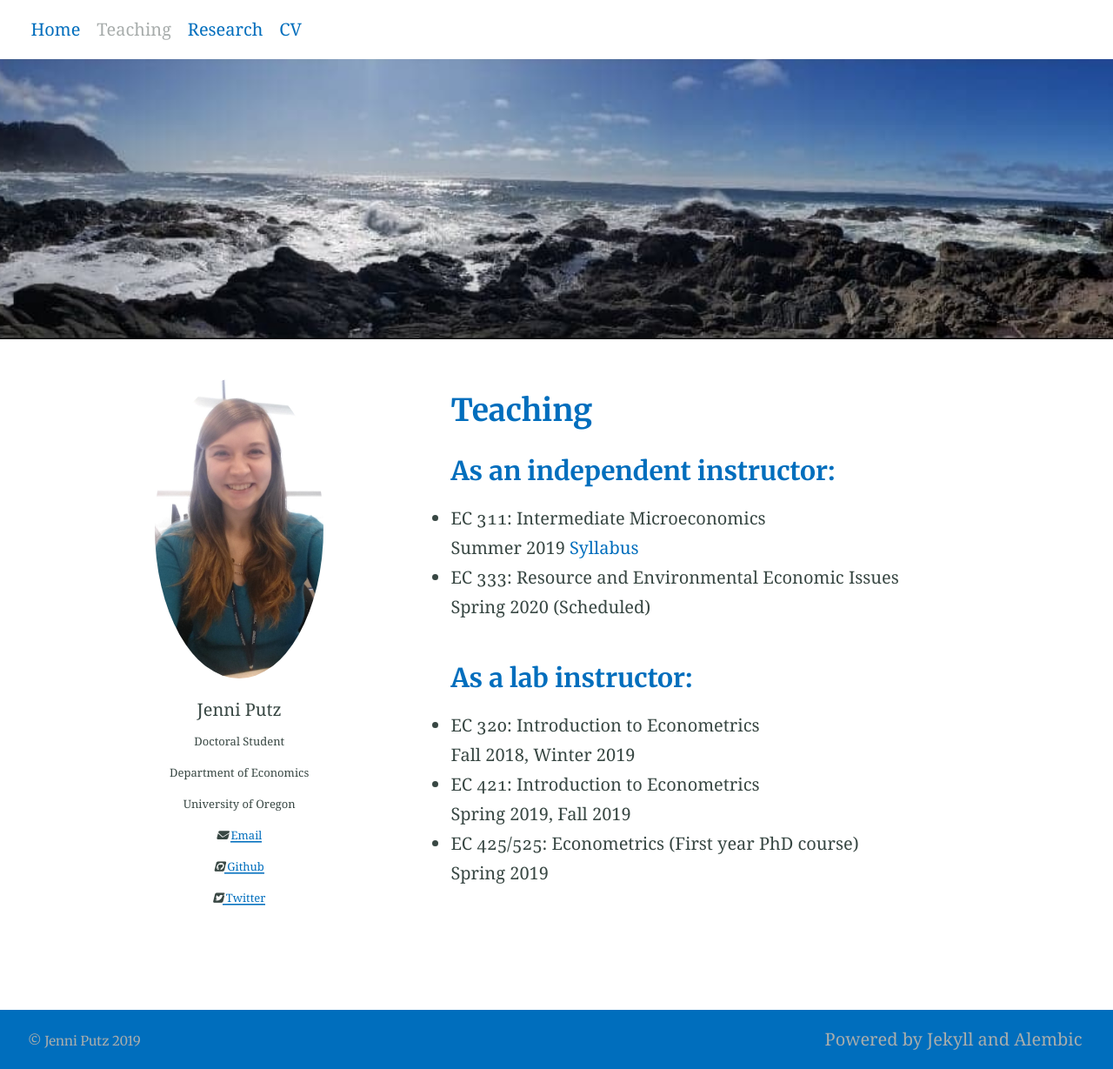
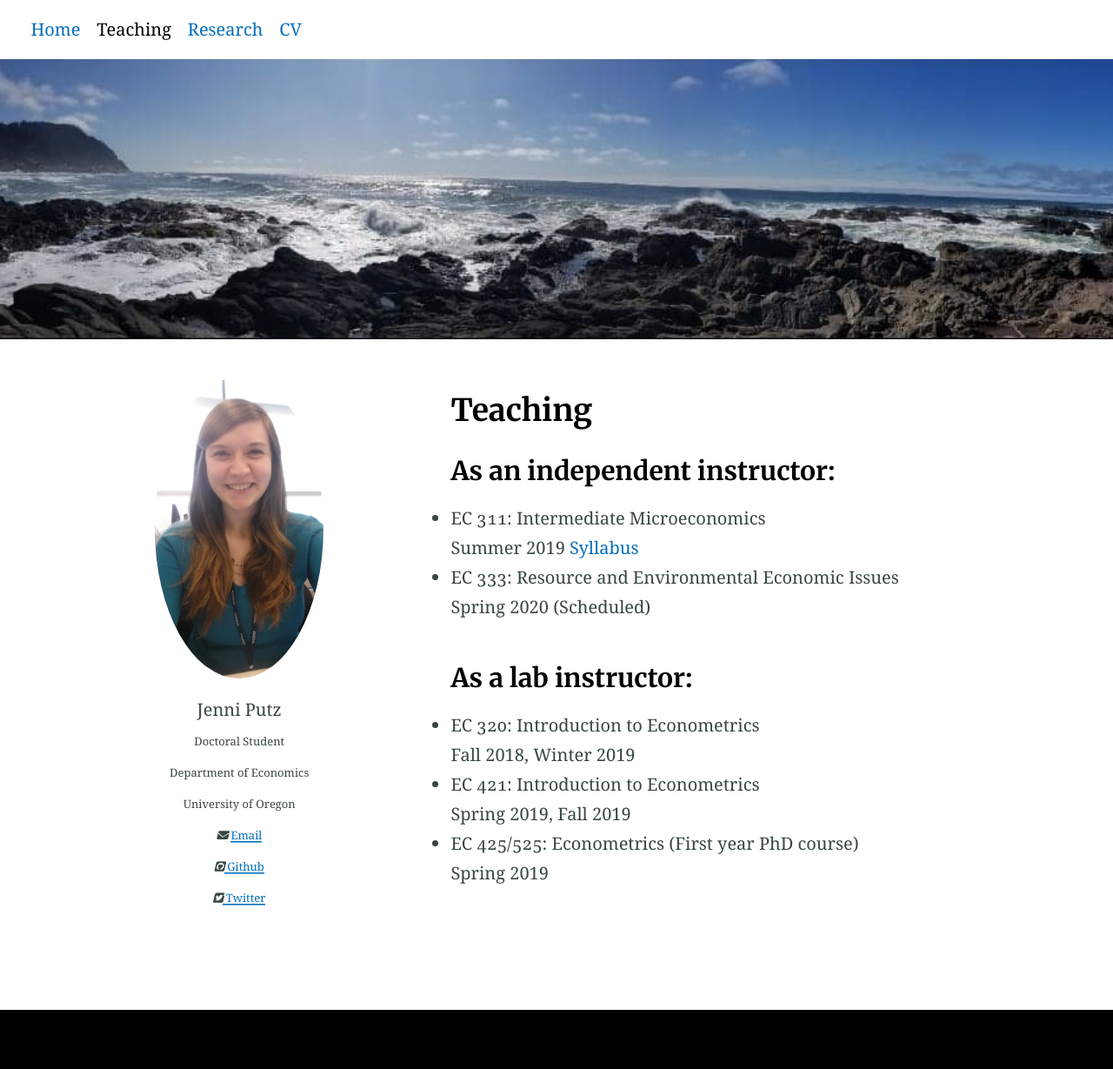
Before and after one commit to jenni-putz/1jenni-putz.github.io, a Jekyll site: the page built from teaching.md, in a window 1280 px wide. Shown: the whole page at 87% size. Built offline with Jekyll 4.4.1, drawn with Linux system fonts in a browser that asks for light colours; nearby versions of some CDN libraries; our own code applies the rules of GitHub Pages for plain Markdown files.

Commit message:
Update _settings.scss

```diff
--- a/_sass/_settings.scss
+++ b/_sass/_settings.scss
@@ -5,12 +5,12 @@ $featureBackgroundColour: #f9fafa !default;
 $accentColour: #05bf85 !default;
 
 // Text colours
-$headingColour: #006ebd !default;
+$headingColour: #000000 !default;
 $bodyColour: #384743 !default;
 $linkColour: #006ebd !default;
 $hoverColour: #00067a !default;
 $focusColour: #fa407a !default;
-$captionColour: #a8adac !default;
+$captionColour: #000000 !default;
 $white: #ffffff !default;
 
 // Typography
```
